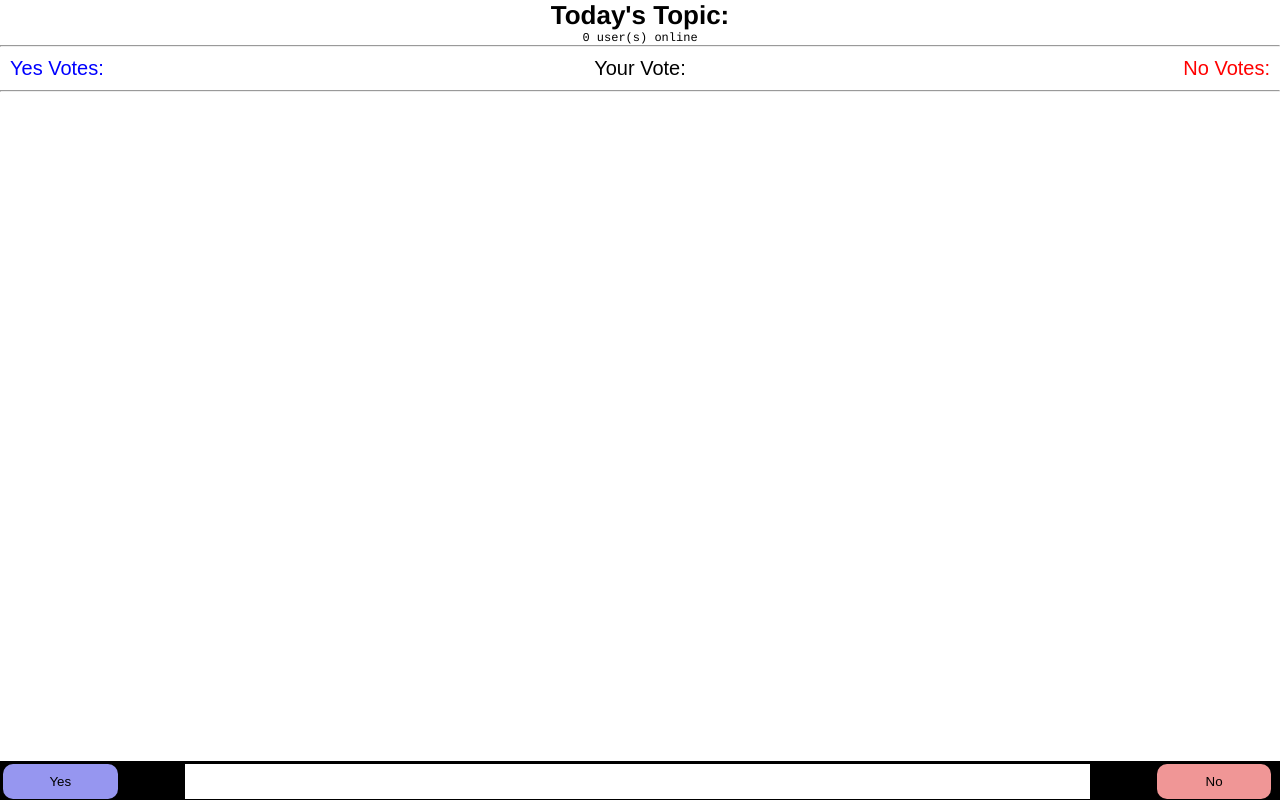
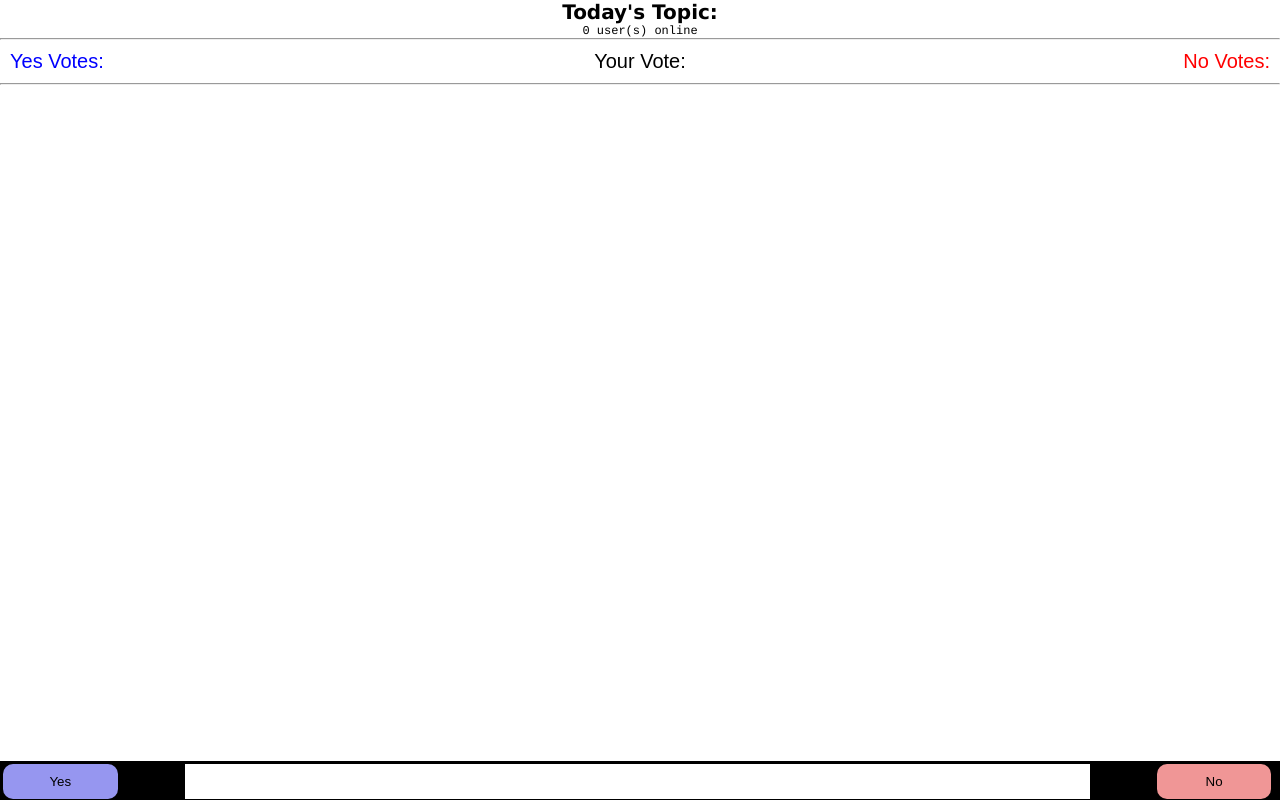
Before and after one commit to minho814/BriskPoll, a website: page index.html in a window 1280 px wide. Drawn offline with nearby package versions, Linux system fonts and the light colour scheme; no server answers.

Commit message:
FIRST EDIT

```diff
--- a/index.html
+++ b/index.html
@@ -6,8 +6,9 @@
   </head>
   <body>
     <div class="top">
-      <h1>Today's Topic: <span id="topic"></span>
-      <h2><span id="userCount">0</span> user(s) online</h2>
+      <h1>Today's Topic:</h1>
+      <h2 id="topic"></h2>
+      <h3><span id="userCount">0</span> user(s) online</h3>
       <hr>
       <div class=row>
         <p class="column left">Yes Votes: <span id="yesvote"></span></p>
--- a/package.json
+++ b/package.json
@@ -1,4 +1,7 @@
 {
+  "engines": {
+  	"node": "4.2.6"
+  },
   "name": "socket-chat-example",
   "version": "0.0.1",
   "description": "my first socket.io app",
--- a/public/css/style.css
+++ b/public/css/style.css
@@ -1,14 +1,15 @@
 * { margin: 0; padding: 0; box-sizing: border-box; }
 body { font: 13px Helvetica, Arial; }
-h1 { text-align: center; }
-h2 { font: 12px Courier, Arial; text-align: center; }
+h1 { font: 20px Verdana; text-align: center; font-weight: bold; }
+h2 { font: 18px Verdana; text-align: center; }
+h3 { font: 12px Courier, Arial; text-align: center; }
 form { background: #000; padding: 3px; position: fixed; bottom: 0; width: 100%; height: 39px; }
 form input { border: 0; padding: 10px; width: 71%; margin-left: 5%; margin-right: 5%; }
 button { width: 9%; border: none; padding: 10px;
          moz-border-radius: 10px; -webkit-border-radius: 10px; }
 p { font: 20px Arial; }
 
-.top { height: 90px; position: fixed;}
+.top { height: 106px; position: fixed;}
 .row { display: table; width: 100%; table-layout: fixed; border-spacing: 10px; }
 .column { display: table-cell; }
 .left { color: blue; text-align: left; }
@@ -18,7 +19,7 @@ p { font: 20px Arial; }
 .red { background: rgb(240, 150, 150); }
 .blue { background: rgb(150, 150, 240); }
 
-#messages { list-style-type: none; position: fixed; margin-top: 90px; max-height: calc(100% - 129px);
+#messages { list-style-type: none; position: fixed; margin-top: 106px; max-height: calc(100% - 145px);
             padding: 0; width: 100%; overflow-y: auto; }
 #messages li { padding: 5px 10px; }
 #messages .redvote { background: rgb(240, 150, 150);  text-align: right; }
```
Also changed, not shown: 1 other file.
